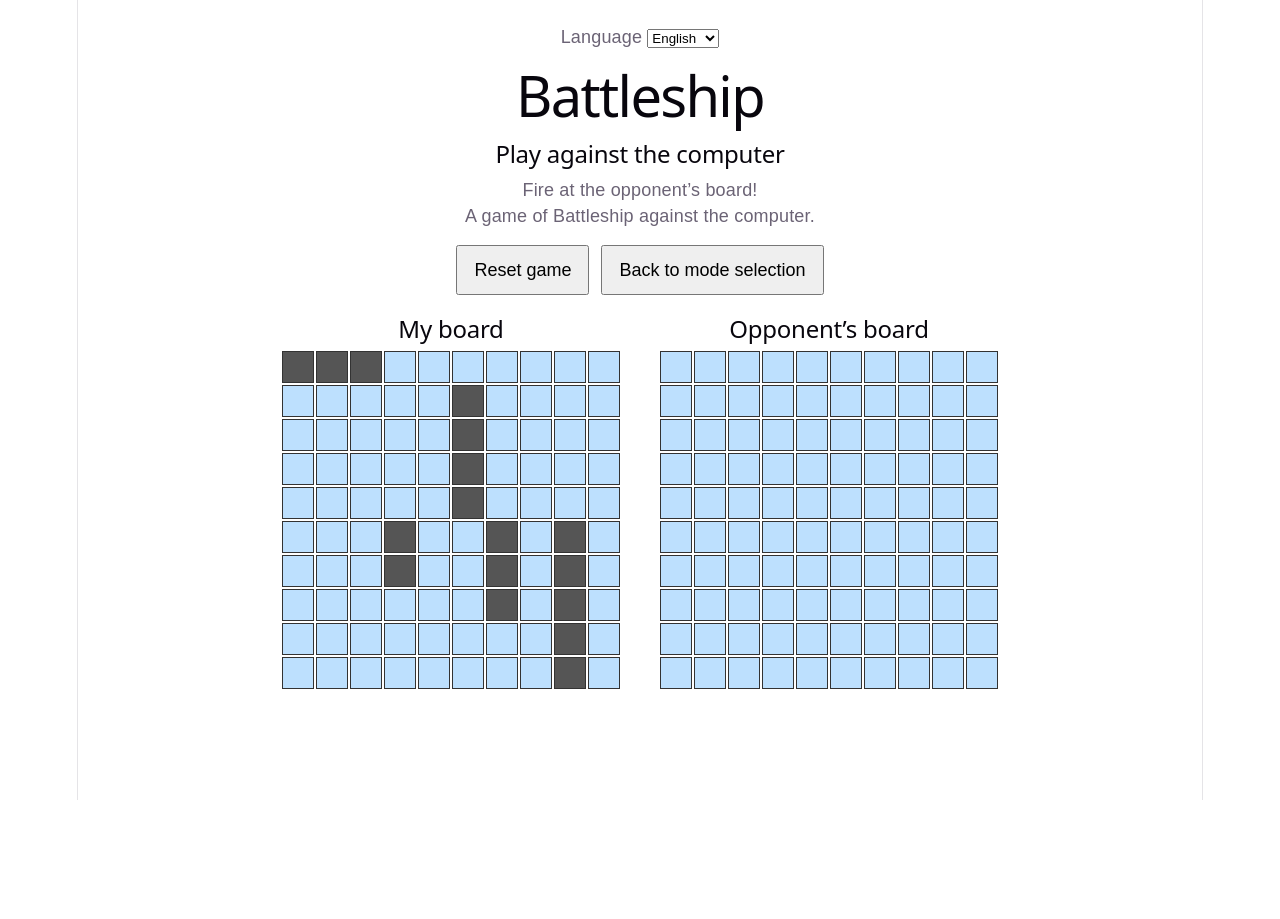
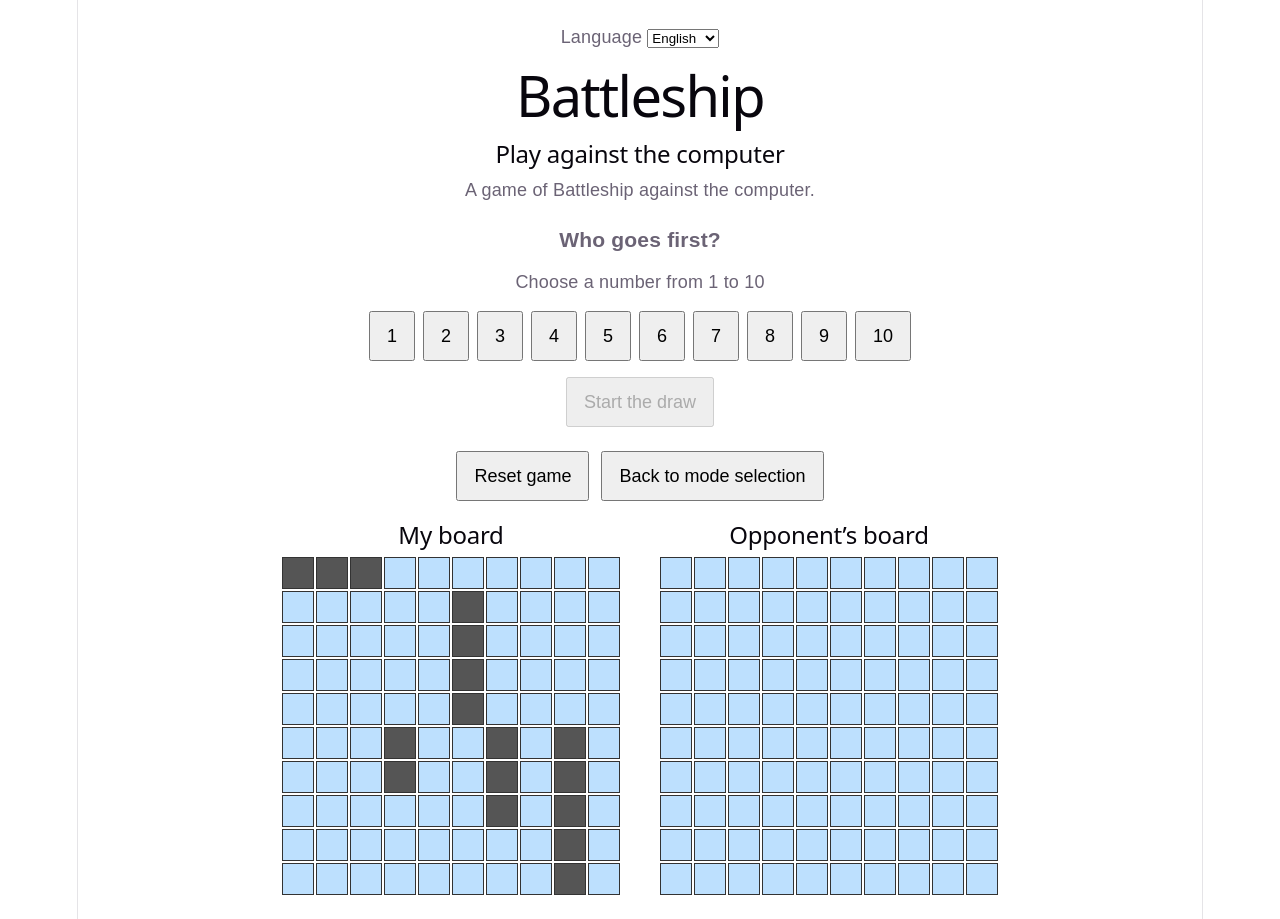
Before and after one commit to alexeyshevin/react-battleship, a React (Vite) app: page / in a window 1280 px wide. Both pictures are taken after a click on the button "Choose computer". Before the commit the page ends 800 px from the top, so only its background shows below. Built offline with nearby package versions, Linux system fonts and the light colour scheme.

Commit message:
feat: game type selection

```diff
--- a/src/components/GameSession/GameSession.tsx
+++ b/src/components/GameSession/GameSession.tsx
@@ -1,10 +1,11 @@
-import { useState } from 'react';
+import { useCallback, useState } from 'react';
 import { useTranslation } from 'react-i18next';
 import type { ru } from '../../i18n/locales/ru';
 
 import { createBoardWithShips } from '../../shared/helpers/createBoardWithShips';
 import { createEmptyBoard } from '../../shared/helpers/createEmptyBoard';
-import type { GameMode } from '../../shared/types';
+import type { GameMode, Player } from '../../shared/types';
+import { TurnDraw } from '../TurnDraw/TurnDraw';
 import { Board } from '../Board/Board';
 import { GameStatus } from '../GameStatus/GameStatus';
 import { Button } from '../ui/Button/Button';
@@ -22,14 +23,18 @@ export const GameSession = (props: Props) => {
   const [enemyBoard, setEnemyBoard] = useState(
     () => props.mode === 'bot' ?
       createBoardWithShips() :
-      createEmptyBoard()
+      createEmptyBoard(),
   );
+  const [firstPlayer, setFirstPlayer] = useState<Player | null>(null);
+  const [drawVersion, setDrawVersion] = useState(0);
+  const handleDrawComplete = useCallback((player: Player) => setFirstPlayer(player), []);
+  const canShoot = props.mode === 'bot' && firstPlayer === 'player';
   const [message, setMessage] = useState<GameStatusKey>('ready');
 
   function handleEnemyCellClick(row: number, col: number) {
     const cell = enemyBoard[row][col];
 
-    if (cell.hit) {
+    if (!canShoot || cell.hit) {
       return;
     }
 
@@ -43,6 +48,8 @@ export const GameSession = (props: Props) => {
   }
 
   function resetGame() {
+    setFirstPlayer(null);
+    setDrawVersion((version) => version + 1);
     setPlayerBoard(createBoardWithShips());
     setEnemyBoard(props.mode === 'bot' ? createBoardWithShips() : createEmptyBoard());
     setMessage('newGame');
@@ -51,8 +58,11 @@ export const GameSession = (props: Props) => {
   return (
     <section aria-labelledby="game-mode-title">
       <h2 id="game-mode-title">{t(`modes.${props.mode}.title`)}</h2>
-      {props.mode === 'bot' && <GameStatus message={t(`game.status.${message}`)} />}
+      {canShoot && <GameStatus message={t(`game.status.${message}`)} />}
       <p>{t(`modes.${props.mode}.description`)}</p>
+      {props.mode === 'bot' && (
+        <TurnDraw key={drawVersion} onComplete={handleDrawComplete} />
+      )}
       <div className="game-actions">
         <Button onClick={resetGame}>{t('game.reset')}</Button>
         <Button onClick={props.onBack}>{t('modes.back')}</Button>
@@ -63,7 +73,7 @@ export const GameSession = (props: Props) => {
           title={t(props.mode === 'bot' ? 'game.enemyBoard' : 'game.journalBoard')}
           board={enemyBoard}
           concealShips
-          onCellClick={props.mode === 'bot' ? handleEnemyCellClick : undefined}
+          onCellClick={canShoot ? handleEnemyCellClick : undefined}
         />
       </div>
     </section>
--- /dev/null
+++ b/src/components/TurnDraw/TurnDraw.css
@@ -0,0 +1,48 @@
+.turn-draw {
+  display: flex;
+  flex-direction: column;
+  align-items: center;
+  gap: 16px;
+  margin-block: 24px;
+}
+
+.turn-draw h3 { margin: 0; }
+
+.draw-numbers {
+  display: flex;
+  flex-wrap: wrap;
+  justify-content: center;
+  gap: 8px;
+}
+
+.draw-numbers [aria-pressed='true'] {
+  outline: 3px solid var(--accent);
+  outline-offset: 2px;
+}
+
+.draw-roulette {
+  display: grid;
+  place-items: center;
+  width: 80px;
+  height: 80px;
+  border: 2px solid currentColor;
+  border-radius: 50%;
+  font-size: 32px;
+}
+
+.draw-roulette span {
+  grid-area: 1 / 1;
+  animation: draw-flash 240ms steps(1) infinite;
+}
+
+.draw-roulette .draw-roulette-bot { animation-delay: -120ms; }
+
+@keyframes draw-flash {
+  0%, 100% { opacity: 1; }
+  50% { opacity: 0; }
+}
+
+@media (prefers-reduced-motion: reduce) {
+  .draw-roulette { display: flex; justify-content: space-evenly; }
+  .draw-roulette span { animation: none; }
+}
--- /dev/null
+++ b/src/components/TurnDraw/TurnDraw.tsx
@@ -0,0 +1,93 @@
+import { useEffect, useState } from 'react';
+import { useTranslation } from 'react-i18next';
+import { chooseBotNumber, DRAW_DURATION_MS, DRAW_NUMBERS, drawFirstTurn } from '../../shared/helpers/drawFirstTurn';
+import type { DrawState, Player } from '../../shared/types';
+import { Button } from '../ui/Button/Button';
+import './TurnDraw.css';
+
+type Props = {
+  onComplete: (firstPlayer: Player) => void;
+};
+
+export const TurnDraw = (props: Props) => {
+  const { t } = useTranslation();
+  const [draw, setDraw] = useState<DrawState>({ phase: 'choosing', selection: null });
+  const { onComplete } = props;
+
+  useEffect(() => {
+    if (draw.phase !== 'spinning') {
+      return;
+    }
+
+    const timeout = window.setTimeout(() => {
+      setDraw({ ...draw, phase: 'complete' });
+      onComplete(draw.winner);
+    }, DRAW_DURATION_MS);
+
+    return () => window.clearTimeout(timeout);
+  }, [draw, onComplete]);
+
+  const selectNumber = (playerNumber: number) => {
+    if (draw.phase !== 'choosing') {
+      return;
+    }
+
+    setDraw({
+      phase: 'choosing',
+      selection: { playerNumber, botNumber: chooseBotNumber(playerNumber) },
+    });
+  };
+
+  const startDraw = () => {
+    if (draw.phase !== 'choosing' || !draw.selection) {
+      return;
+    }
+
+    setDraw({ phase: 'spinning', selection: draw.selection, winner: drawFirstTurn() });
+  };
+
+  return (
+    <section className="turn-draw" aria-labelledby="turn-draw-title">
+      <h3 id="turn-draw-title">{t('draw.title')}</h3>
+      {draw.phase === 'choosing' && (
+        <>
+          <p>{t('draw.choose')}</p>
+          <div className="draw-numbers" role="group" aria-label={t('draw.choose')}>
+            {DRAW_NUMBERS.map((number) => (
+              <Button
+                key={number}
+                aria-pressed={draw.selection?.playerNumber === number}
+                onClick={() => selectNumber(number)}
+              >
+                {number}
+              </Button>
+            ))}
+          </div>
+        </>
+      )}
+      {draw.selection && (
+        <p>{t('draw.choices', draw.selection)}</p>
+      )}
+      {draw.phase === 'choosing' && (
+        <Button disabled={!draw.selection} onClick={startDraw}>{t('draw.start')}</Button>
+      )}
+      {draw.phase === 'spinning' && (
+        <>
+          <p role="status">{t('draw.spinning')}</p>
+          <div className="draw-roulette" aria-hidden="true">
+            <span className="draw-roulette-player">{draw.selection.playerNumber}</span>
+            <span className="draw-roulette-bot">{draw.selection.botNumber}</span>
+          </div>
+        </>
+      )}
+      {draw.phase === 'complete' && (
+        <p role="status">
+          {t('draw.result', {
+            number: draw.winner === 'player' ? draw.selection.playerNumber : draw.selection.botNumber,
+          })}{' '}
+          {t(`draw.first.${draw.winner}`)}
+        </p>
+      )}
+    </section>
+  );
+};
--- a/src/i18n/locales/en.ts
+++ b/src/i18n/locales/en.ts
@@ -21,6 +21,15 @@ export const en = {
       select: 'Choose friend',
     },
   },
+  draw: {
+    title: 'Who goes first?',
+    choose: 'Choose a number from 1 to 10',
+    choices: 'Your number: {{playerNumber}}. Computer’s number: {{botNumber}}.',
+    start: 'Start the draw',
+    spinning: 'Drawing… 5 seconds',
+    result: 'The number drawn is {{number}}.',
+    first: { player: 'You go first.', bot: 'The computer goes first.' },
+  },
   game: {
     reset: 'Reset game',
     journalBoard: 'Battle log',
--- a/src/i18n/locales/ru.ts
+++ b/src/i18n/locales/ru.ts
@@ -14,6 +14,15 @@ export const ru = {
       description: 'Каждый ведёт своё поле и боевой журнал на своём компьютере.',
       select: 'Выбрать игру с другом',
     },
+  },
+  draw: {
+    title: 'Кто ходит первым?',
+    choose: 'Выбери число от 1 до 10',
+    choices: 'Твоё число: {{playerNumber}}. Число компьютера: {{botNumber}}.',
+    start: 'Запустить жеребьёвку',
+    spinning: 'Жеребьёвка… 5 секунд',
+    result: 'Выпало число {{number}}.',
+    first: { player: 'Первым ходишь ты.', bot: 'Первым ходит компьютер.' },
   },
   game: {
     reset: 'Сбросить игру',
--- /dev/null
+++ b/src/shared/helpers/drawFirstTurn.ts
@@ -0,0 +1,11 @@
+import type { Player } from '../types';
+
+export const DRAW_NUMBERS = Array.from({ length: 10 }, (_, index) => index + 1);
+export const DRAW_DURATION_MS = 5000;
+
+export const chooseBotNumber = (playerNumber: number): number => {
+  const availableNumbers = DRAW_NUMBERS.filter((number) => number !== playerNumber);
+  return availableNumbers[Math.floor(Math.random() * availableNumbers.length)];
+};
+
+export const drawFirstTurn = (): Player => Math.random() < 0.5 ? 'player' : 'bot';
```
Also changed, not shown: src/shared/types.ts (+12 -0 lines).
